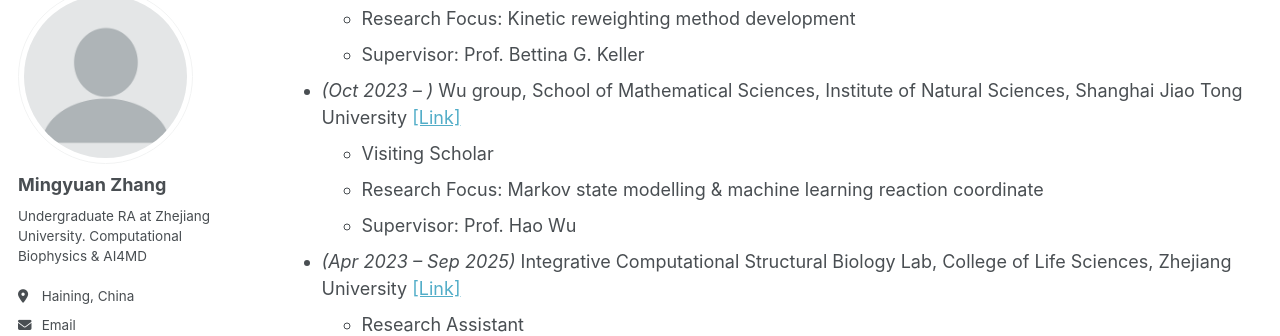
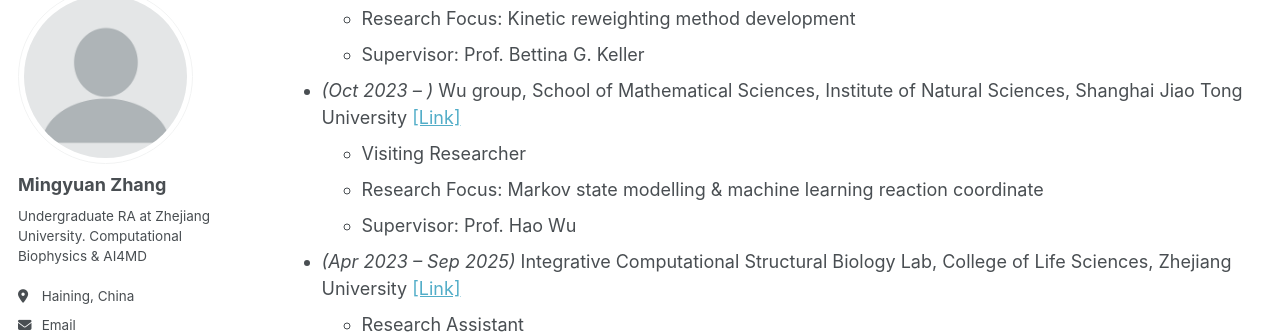
Before and after one commit to Mingyuan00/Mingyuan00.github.io, a Jekyll site: the page built from _pages/cv.md, in a window 1280 px wide and 900 px high, scrolled down 562 px. Shown: the part 117-453 px from the top of the window. Built offline with Jekyll 4.4.1, drawn with Linux system fonts in a browser that asks for light colours; some web fonts are replaced.

Commit message:
Update cv.md

```diff
--- a/_pages/cv.md
+++ b/_pages/cv.md
@@ -30,7 +30,7 @@ Research experience
   * Supervisor: Prof. Bettina G. Keller
 
 * _(Oct 2023 -- )_ Wu group, School of Mathematical Sciences, Institute of Natural Sciences, Shanghai Jiao Tong University [[Link]](https://ins.sjtu.edu.cn/peoples/wuhao)
-  * Visiting Scholar
+  * Visiting Researcher
   * Research Focus: Markov state modelling & machine learning reaction coordinate
   * Supervisor: Prof. Hao Wu
 
```
